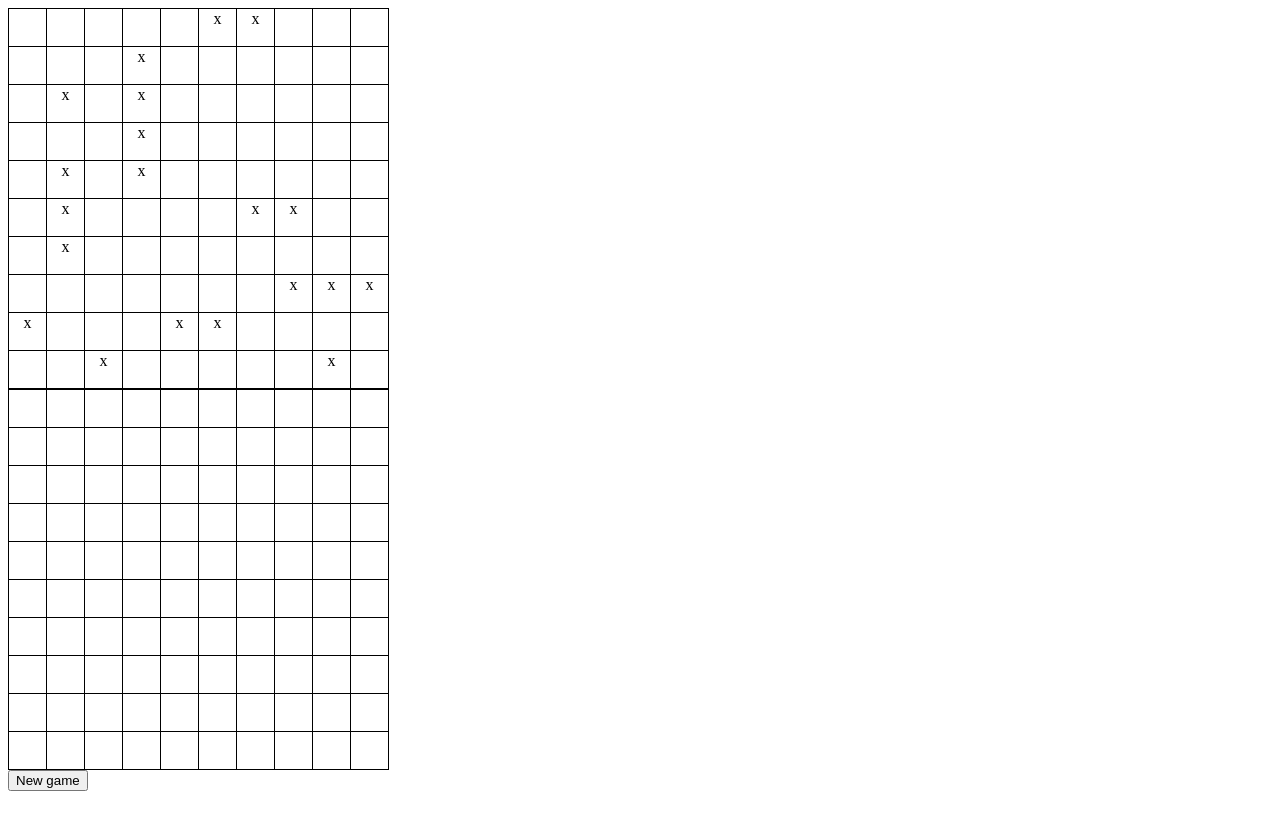
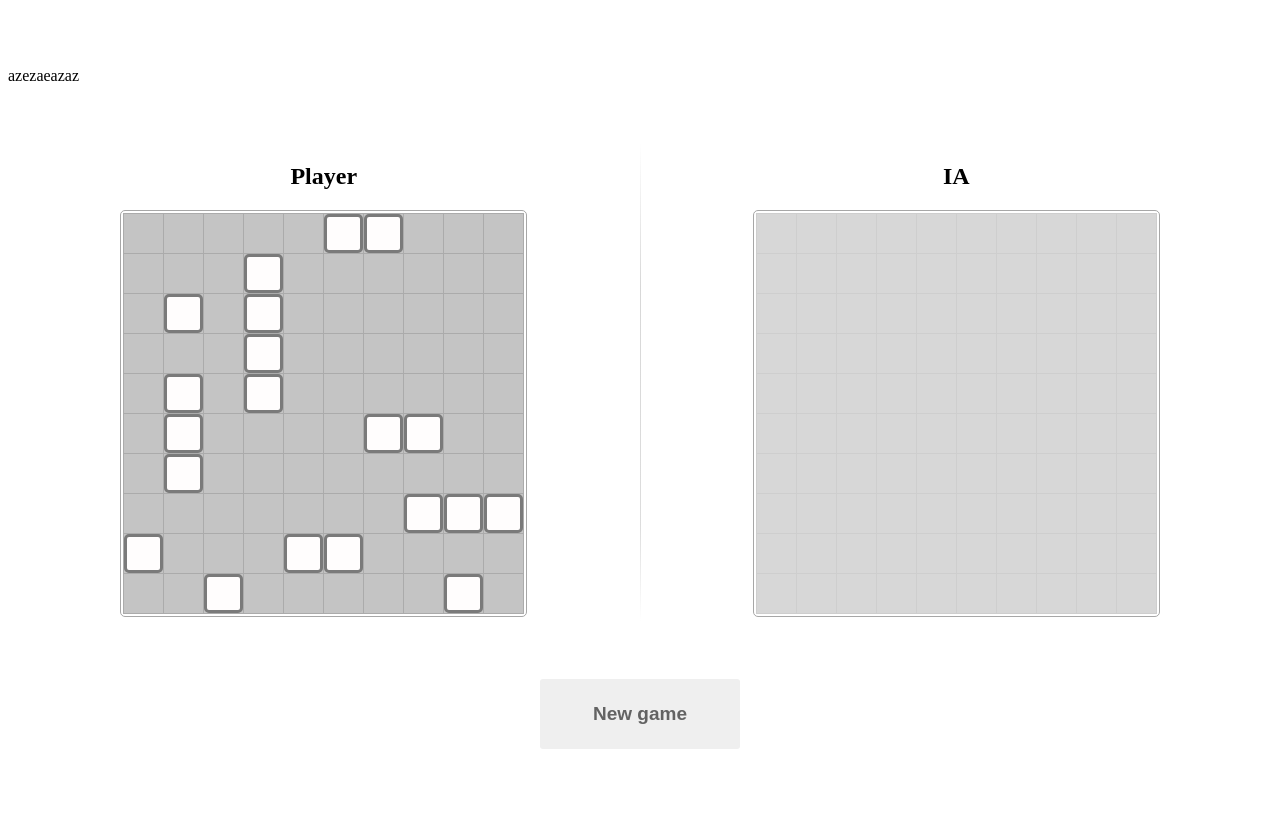
Before and after one commit to WandoCode/battleship, a website built with webpack: page public/index.html in a window 1280 px wide. Built offline with nearby package versions, Linux system fonts and the light colour scheme.

Commit message:
Add final style. Final commit v1

```diff
--- a/public/index.html
+++ b/public/index.html
@@ -0,0 +1,12 @@
+<!DOCTYPE html>
+<html lang="en">
+<head>
+    <meta charset="UTF-8">
+    <meta http-equiv="X-UA-Compatible" content="IE=edge">
+    <meta name="viewport" content="width=device-width, initial-scale=1.0">
+    <title>Document</title>
+</head>
+<body>
+    azezaeazaz
+</body>
+</html>
--- a/src/display.js
+++ b/src/display.js
@@ -1,6 +1,21 @@
-export const drawABoard = function (dimension, parentNode, nodeClass, nodeID) {
+export const drawABoard = function (dimension, parentNode, nodeClass, nodeID, playerName) {
+  const side = document.createElement('div');
+  parentNode.appendChild(side);
+  side.id = `side-${nodeID}`;
+
+  // Add the name of the player
+  const nameText = document.createElement('H2');
+  side.appendChild(nameText);
+  nameText.innerText = playerName;
+  nameText.classList.add('side')
+
+  // Add the gaming board
+  const outerTable = document.createElement('div');
+  side.appendChild(outerTable);
+  outerTable.className = "outer-table";
+
   const tableBoard = document.createElement("table");
-  parentNode.appendChild(tableBoard);
+  outerTable.appendChild(tableBoard);
   const bodyBoard = document.createElement("tbody");
   tableBoard.appendChild(bodyBoard);
 
@@ -31,7 +46,8 @@ export const drawShipsOnBoard = function (gameboard, boardID) {
   for (let i = 0; i < gameboard.dimension; i++) {
     for (let j = 0; j < gameboard.dimension; j++) {
       if (gameboard.board[i][j] !== null) {
-        retreiveCell([i, j], boardID).innerText = "x";
+        const cell = retreiveCell([i, j], boardID);
+        cell.classList.add('show-ship');
       }
     }
   }
--- a/src/gameHelper.js
+++ b/src/gameHelper.js
@@ -23,10 +23,7 @@ export const Game = function (
   this.boardIDplayerB = boardIDplayerB;
 
   this.restartGame = (playerAName, playerBName, ships, IA) => {
-    const boardANode = document.querySelector(`#${this.boardIDplayerA}`);
-    const boardBNode = document.querySelector(`#${this.boardIDplayerB}`);
-    boardANode.remove();
-    boardBNode.remove();
+    this.gameNode.innerHTML = "";
     this.initGame(playerAName, playerBName, ships, IA);
   };
 
@@ -43,18 +40,27 @@ export const Game = function (
     this.players = [playerA, playerB];
     this.setFirstPlayer(1);
 
-    // Draw the inital board foar both player
+    // Draw the inital board for the 1st player
     drawABoard(
       this.dimension,
       this.gameNode,
       "game-board",
-      this.boardIDplayerA
+      this.boardIDplayerA,
+      playerAName
     );
+
+    // Add a line between the 2 boardgame to make a separation
+    const separation = document.createElement('div');
+    separation.id = "separation"
+    this.gameNode.appendChild(separation);
+
+    // Draw the inital board for the 2nd player
     drawABoard(
       this.dimension,
       this.gameNode,
       "game-board",
-      this.boardIDplayerB
+      this.boardIDplayerB,
+      playerBName
     );
     // Initialize the playerA board
     this.addShipsRdmly(ships);
--- a/src/index.js
+++ b/src/index.js
@@ -12,15 +12,21 @@ let SHIPS = { 1: 4, 2: 3, 3: 2, 4: 1 };
 
 let body = document.querySelector("body");
 
-// Initialize game
-const game = new Game(BOARD_DIMENSION, body, boardIDplayerA, boardIDplayerB);
-game.initGame(PLAYER_A_NAME, PLAYER_B_NAME, SHIPS, true);
+// Add a container for the game
+const gameDiv = document.createElement('div');
+body.appendChild(gameDiv);
+gameDiv.className = "main-game-div"
+
 
 // Add a btn to restart a game
 const btnRestart = document.createElement("button");
 body.appendChild(btnRestart);
 btnRestart.innerText = "New game";
 btnRestart.onclick = () => {
-  console.log("new game");
   game.restartGame(PLAYER_A_NAME, PLAYER_B_NAME, SHIPS, true);
 };
+
+
+// Initialize game
+const game = new Game(BOARD_DIMENSION, gameDiv, boardIDplayerA, boardIDplayerB);
+game.initGame(PLAYER_A_NAME, PLAYER_B_NAME, SHIPS, true);
--- a/src/styles.css
+++ b/src/styles.css
@@ -1,37 +1,146 @@
+@font-face {
+  font-family: 'FredokaOne';
+  src: url('./FredokaOne-Regular.ttf') format('ttf');
+}
+
 * {
   box-sizing: border-box;
 }
 
+
+
+
 body {
   margin: none;
+  height: 100vh;
+  display: flex;
+  flex-direction: column;
+  justify-content: space-evenly;
+  background-color: rgb(255, 255, 255);
 }
 
+.side {
+  display: flex;
+  flex-direction: column;
+  align-items: center;
+}
+
+h2{
+  font-family: 'FredokaOne';
+}
 table.game-board {
   text-align: center;
   border-collapse: collapse;
 }
 
 table.game-board td {
-  border: 1px solid black;
+  width: 40px;
+  height: 40px;
+  padding: 0;
+}
+
+#board-player-B{
+  background-color: #D7D7D7;
+
+}
+#board-player-B td {
+  border: 1px solid #CECECE;
+  background-color: #D7D7D7;
+  transition-duration: 0.2s ;
+  transition-timing-function: ease-out;
+}
+
+#board-player-B td:hover{
+  box-shadow: inset 0px 0px 10px 2px #c4c4c4;
+border-radius: 3px;
+background-color: #e7e7e7;
+}
+
+#board-player-A td {
+  border: 1px solid #ABABAB;
+  background-color: #C4C4C4;
+
 }
 
 table.game-board div {
-  width: 35px;
-  height: 35px;
+  width:100%;
+  height: 100%;
+  border-radius: 5px;
+
+}
+
+
+.main-game-div{
+  display: flex ;
+  justify-content: space-evenly;
+}
+
+#separation {
+  width: 1px;
+  background: linear-gradient(to top,  #ffffff00 0%, #c2c2c28f 20%, #c2c2c2a4 70%,#ffffff00 100%);
+}
+
+.show-ship {
+  background-color: rgb(255, 253, 253);
+  border: 3px rgb(122, 122, 122) solid;
 }
 
 #board-player-B div.missed {
-  background-color: black;
+  background-color: #B1B1B1;
+  border: 2px solid #969595;
+}
+
+#board-player-B div.hit {
+  background-color: rgb(255, 32, 32);
+  border: 8px rgb(255, 255, 255) solid;
 }
 
 #board-player-A div.missed {
-  background-color: gray;
+  background-color: #868686;
+  border: #747474 1px solid;
+
 }
 
 #board-player-A div.hit {
-  background-color: red;
+  background-color: rgb(255, 32, 32);
+  border: 8px rgb(255, 255, 255) solid;
 }
 
-#board-player-B div.hit {
-  background-color: rgb(148, 71, 71);
+.outer-table{
+  border: rgb(167, 167, 167) 1px solid;
+  padding: 2px;
+  display: inline-block;
+  border-radius: 5px;
 }
+
+button{
+  width: 200px;
+  height: 70px;
+  align-self: center;
+  border: none;
+  border-radius: 3px;
+  font-size: 19px;
+  color: rgb(99, 99, 99);
+  font-weight: bold;
+}
+
+button:hover{
+  background-color: #ffffff;
+  box-shadow: inset 0px 0px 25px 15px rgb(150, 150, 150);
+  font-size: 22px;
+}
+
+.winner{
+  position:absolute;
+  top: 0px;
+  width: 100%;
+  height: 75%;
+  background-color: rgba(82, 82, 82, 0.801);
+box-shadow: 0px 7px 15px 5px rgba(82, 82, 82, 0.801);
+  color: whitesmoke;
+  font-size: 35px;
+  font-weight: bold;
+  display: flex;
+  align-items: center;
+  justify-content: center;
+}
```
Also changed, not shown: src/FredokaOne-Regular.ttf (added).
